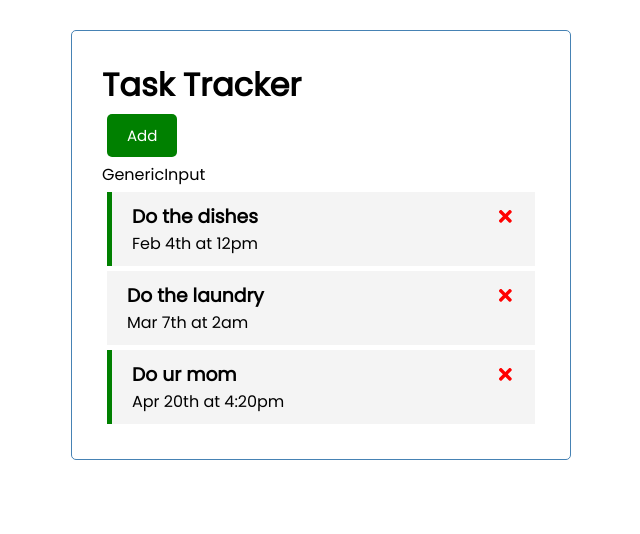
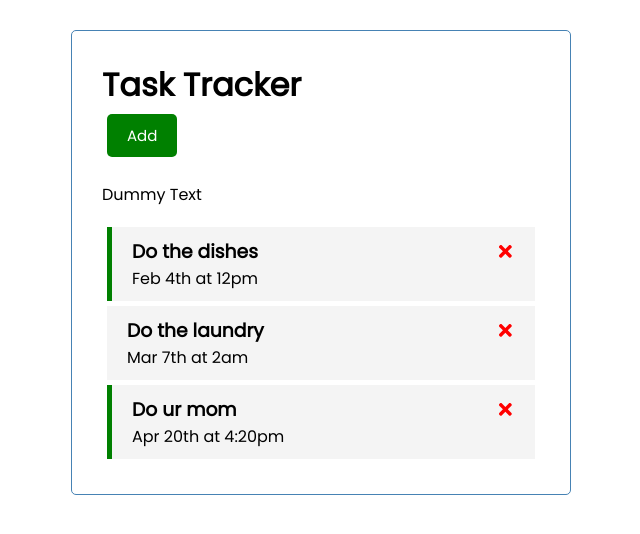
Before and after one commit to Peleton-011/task-tracker-project, a React (Create React App) app: page / in a window 1280 px wide. Shown: the top 534 px of the page, without its empty margins (319-959 px from the left). Built offline with nearby package versions, Linux system fonts and the light colour scheme.

Commit message:
Add class to GenericInput component.

```diff
--- a/src/components/GenericInput.js
+++ b/src/components/GenericInput.js
@@ -1,9 +1,7 @@
-import React from 'react'
+import React from "react";
 
 const GenericInput = () => {
-  return (
-    <div>GenericInput</div>
-  )
-}
+    return <div className="form-control">Dummy Text</div>;
+};
 
-export default GenericInput
+export default GenericInput;
```
